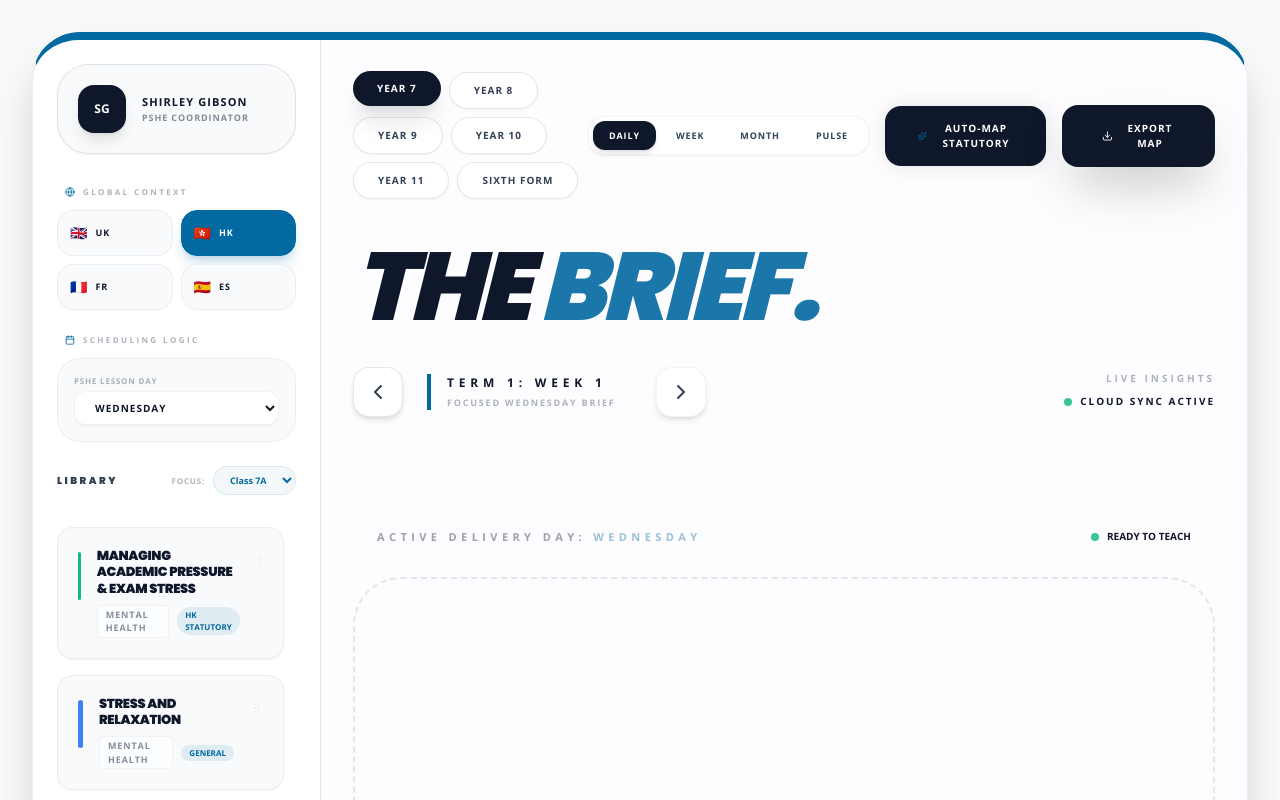
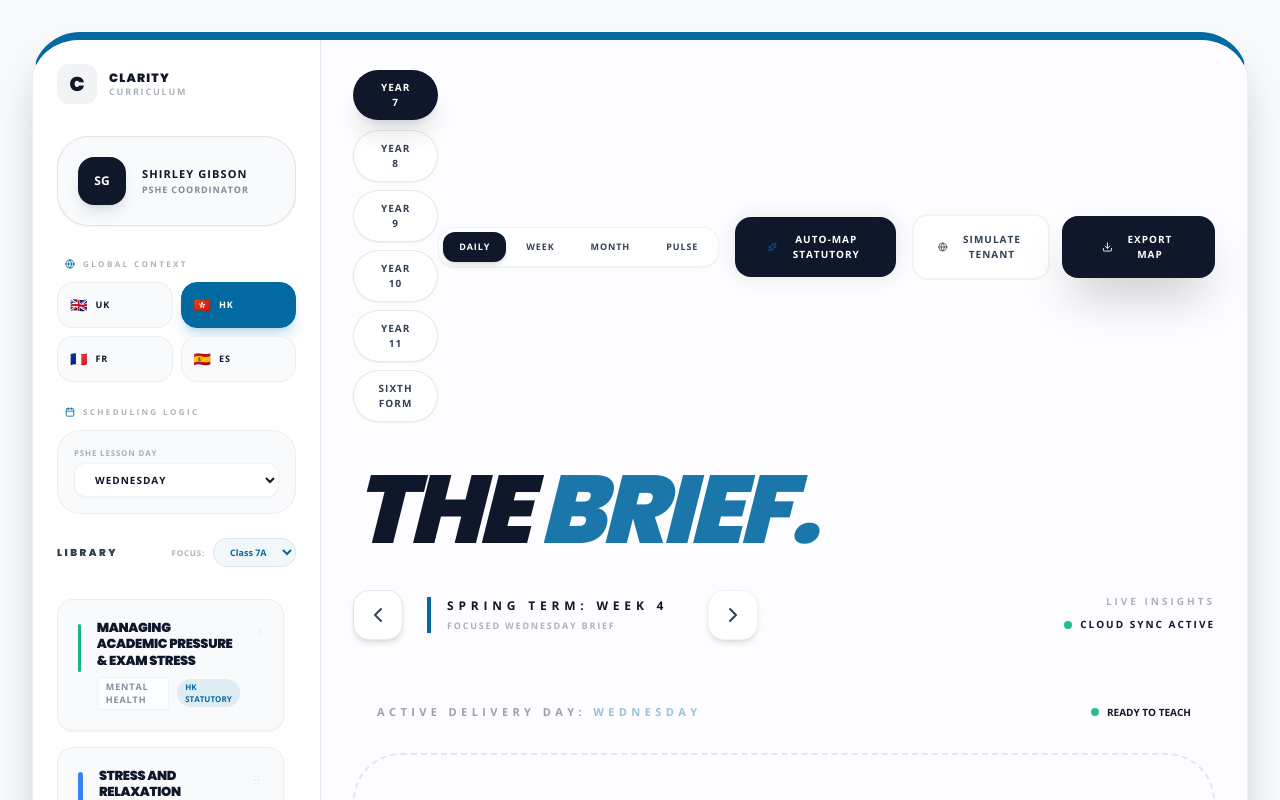
Before and after one commit to rosswilson801-svg/PowerPoint, a React (Vite) app: page /planner in a window 1280 px wide. Shown: the top 800 px of the page. Built offline with nearby package versions, Linux system fonts and the light colour scheme.

Commit message:
feat: smart academic dating and white-label branding demo

```diff
--- a/components/CurriculumPlanner.tsx
+++ b/components/CurriculumPlanner.tsx
@@ -109,7 +109,7 @@ const getLocalizedContent = (module: any, regionId: string) => {
 };
 
 const DAYS = ['Monday', 'Tuesday', 'Wednesday', 'Thursday', 'Friday'];
-const WEEKS = ['Term 1: Week 1', 'Term 1: Week 2', 'Term 1: Week 3', 'Term 1: Week 4'];
+const WEEKS = Array.from({ length: 52 }, (_, i) => `Week ${i + 1}`);
 const YEAR_GROUPS = ['Year 7', 'Year 8', 'Year 9', 'Year 10', 'Year 11', 'Sixth Form'];
 const MONTHS = ['September', 'October', 'November', 'December', 'January', 'February', 'March', 'April', 'May', 'June', 'July'];
 
@@ -121,7 +121,15 @@ const TEACHERS = [
 
 const CurriculumPlanner: React.FC = () => {
     const [scheduledModules, setScheduledModules] = useState<Record<string, any>>({});
-    const [activeWeek, setActiveWeek] = useState(0);
+    // Term definitions based on user provided schedule (2025/2026)
+    const TERMS = [
+        { name: 'Autumn Term', start: new Date(2025, 7, 18), end: new Date(2025, 11, 17) }, // Aug 18 - Dec 17
+        { name: 'Spring Term', start: new Date(2026, 0, 8), end: new Date(2026, 2, 27) },   // Jan 8 - Mar 27
+        { name: 'Summer Term', start: new Date(2026, 3, 13), end: new Date(2026, 5, 24) }   // Apr 13 - Jun 24
+    ];
+
+    const [activeWeek, setActiveWeek] = useState(1);
+    const [activeTermStr, setActiveTermStr] = useState('Autumn Term');
     const [activeMonth, setActiveMonth] = useState(0);
     const [activeTeacher, setActiveTeacher] = useState(TEACHERS[0]);
     const [activeYear, setActiveYear] = useState('Year 7');
@@ -131,14 +139,30 @@ const CurriculumPlanner: React.FC = () => {
     const [psheDay, setPsheDay] = useState<string>('Wednesday');
     const [selectedExecution, setSelectedExecution] = useState<any>(null);
     const [viewMode, setViewMode] = useState<'daily' | 'week' | 'month' | 'pulse'>('daily');
+    const [isNordMode, setIsNordMode] = useState(false);
 
     // Auto-sync date on mount
     useEffect(() => {
-        const now = new Date();
+        const now = new Date(); // Current system time
+
+        // 1. Sync Month
         const currentMonthName = now.toLocaleString('default', { month: 'long' });
-        const index = MONTHS.indexOf(currentMonthName);
-        if (index !== -1) {
-            setActiveMonth(index);
+        const monthIndex = MONTHS.indexOf(currentMonthName);
+        if (monthIndex !== -1) setActiveMonth(monthIndex);
+
+        // 2. Sync Term & Week
+        const currentTerm = TERMS.find(t => now >= t.start && now <= t.end);
+
+        if (currentTerm) {
+            setActiveTermStr(currentTerm.name);
+            // Calculate week number: (diff in ms / ms per week) + 1
+            const diffTime = Math.abs(now.getTime() - currentTerm.start.getTime());
+            const diffWeeks = Math.ceil(diffTime / (1000 * 60 * 60 * 24 * 7));
+            setActiveWeek(diffWeeks);
+        } else {
+            // Fallback for demo if date is out of range default to Spring Term Week 4 (as per user context)
+            setActiveTermStr('Spring Term');
+            setActiveWeek(4);
         }
     }, []);
 
@@ -164,7 +188,28 @@ const CurriculumPlanner: React.FC = () => {
     return (
         <div className="flex bg-[#F8FAFC] min-h-[85vh] rounded-[3rem] border border-brand-primary/5 shadow-2xl overflow-hidden font-sans border-t-8 border-t-brand-accent relative">
             {/* Sidebar: Content Library */}
-            <div className="w-72 flex-shrink-0 bg-white border-r border-brand-primary/10 p-6 flex flex-col gap-6 shadow-sm">
+            <div className={`w-72 flex-shrink-0 bg-white border-r border-brand-primary/10 p-6 flex flex-col gap-6 shadow-sm transition-colors duration-500 ${isNordMode ? 'border-r-[#002F6C]/10' : ''}`}>
+                {/* School Identity (Branding Demo) */}
+                <div className="mb-2">
+                    {isNordMode ? (
+                        <div className="flex items-center gap-3 animate-in fade-in duration-700">
+                            <div className="w-10 h-10 bg-[#002F6C] text-white rounded-lg flex items-center justify-center font-serif font-bold text-xl shadow-lg shadow-[#002F6C]/20">N</div>
+                            <div>
+                                <h1 className="text-[12px] font-black uppercase tracking-widest text-[#002F6C] font-serif leading-tight">Nord Anglia</h1>
+                                <p className="text-[9px] font-bold text-[#002F6C]/60 uppercase tracking-[0.2em]">Education</p>
+                            </div>
+                        </div>
+                    ) : (
+                        <div className="flex items-center gap-3">
+                            <div className="w-10 h-10 bg-brand-primary/5 text-brand-primary rounded-xl flex items-center justify-center font-display font-black text-xl">C</div>
+                            <div>
+                                <h1 className="text-[12px] font-black uppercase tracking-widest text-brand-primary leading-tight">Clarity</h1>
+                                <p className="text-[9px] font-bold text-brand-secondary/40 uppercase tracking-[0.2em]">Curriculum</p>
+                            </div>
+                        </div>
+                    )}
+                </div>
+
                 {/* Teacher Identity Dropdown */}
                 <div className="relative group/teacher">
                     <div className="flex items-center gap-4 mb-2 p-5 bg-brand-bg rounded-[2rem] border border-brand-primary/10 shadow-sm hover:border-brand-accent/40 transition-all cursor-pointer">
@@ -381,10 +426,19 @@ const CurriculumPlanner: React.FC = () => {
                                 Auto-Map Statutory
                             </button>
 
-                            <button className="flex items-center gap-3 px-10 py-4 bg-brand-primary text-white rounded-2xl text-[10px] font-black uppercase tracking-widest shadow-2xl hover:bg-brand-accent transition-all duration-300 cursor-pointer active:scale-95">
-                                <Download size={16} />
-                                Export Map
-                            </button>
+                            <div className="flex items-center gap-3">
+                                <button
+                                    onClick={() => setIsNordMode(!isNordMode)}
+                                    className={`flex items-center gap-3 px-6 py-4 border-2 rounded-2xl text-[10px] font-black uppercase tracking-widest transition-all active:scale-95 ${isNordMode ? 'bg-[#002F6C] text-white border-[#002F6C]' : 'bg-white text-brand-secondary border-brand-primary/5 hover:border-brand-primary/20'}`}
+                                >
+                                    <Globe size={16} />
+                                    {isNordMode ? 'Nord Mode' : 'Simulate Tenant'}
+                                </button>
+                                <button className="flex items-center gap-3 px-10 py-4 bg-brand-primary text-white rounded-2xl text-[10px] font-black uppercase tracking-widest shadow-2xl hover:bg-brand-accent transition-all duration-300 cursor-pointer active:scale-95">
+                                    <Download size={16} />
+                                    Export Map
+                                </button>
+                            </div>
                         </div>
                     </div>
 
@@ -396,21 +450,21 @@ const CurriculumPlanner: React.FC = () => {
                             {viewMode === 'daily' || viewMode === 'week' ? (
                                 <div className="flex items-center gap-6 mt-8">
                                     <button
-                                        onClick={() => setActiveWeek(prev => Math.max(0, prev - 1))}
+                                        onClick={() => setActiveWeek(prev => Math.max(1, prev - 1))}
                                         className="p-3 bg-white hover:bg-brand-bg rounded-2xl transition-all border border-brand-primary/10 cursor-pointer shadow-md hover:shadow-lg group"
                                     >
                                         <ChevronLeft size={24} className="text-brand-secondary group-hover:text-brand-primary" />
                                     </button>
                                     <div className="flex flex-col px-4 border-l-4 border-brand-accent">
                                         <span className="text-[12px] font-black uppercase tracking-[0.4em] text-brand-primary">
-                                            {WEEKS[activeWeek]}
+                                            {activeTermStr}: Week {activeWeek}
                                         </span>
                                         <span className="text-[9px] font-bold text-brand-secondary/40 uppercase tracking-[0.2em] mt-1">
                                             {viewMode === 'daily' ? `Focused ${psheDay === 'All Days' ? 'Daily' : psheDay} Brief` : 'Weekly Academic Journal'}
                                         </span>
                                     </div>
                                     <button
-                                        onClick={() => setActiveWeek(prev => Math.min(WEEKS.length - 1, prev + 1))}
+                                        onClick={() => setActiveWeek(prev => prev + 1)}
                                         className="p-3 bg-white hover:bg-brand-bg rounded-2xl transition-all border border-brand-primary/5 cursor-pointer shadow-md hover:shadow-lg group"
                                     >
                                         <ChevronRight size={24} className="text-brand-secondary group-hover:text-brand-primary" />
```
